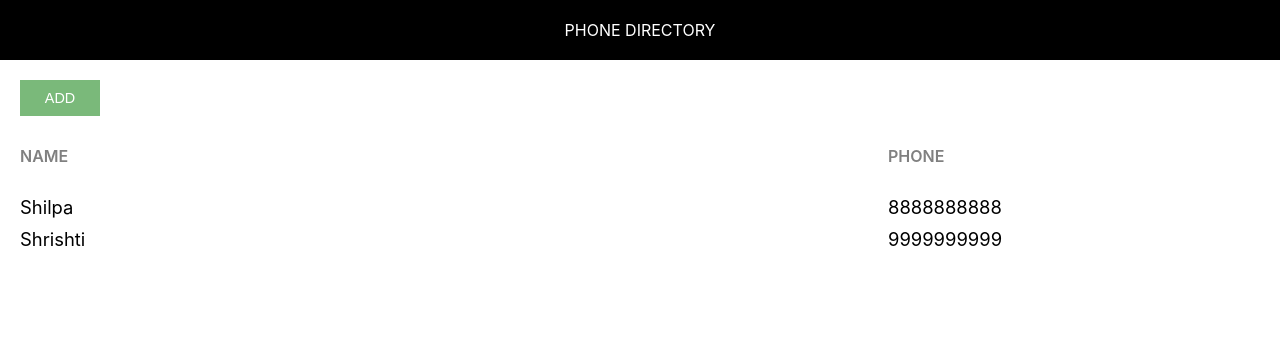
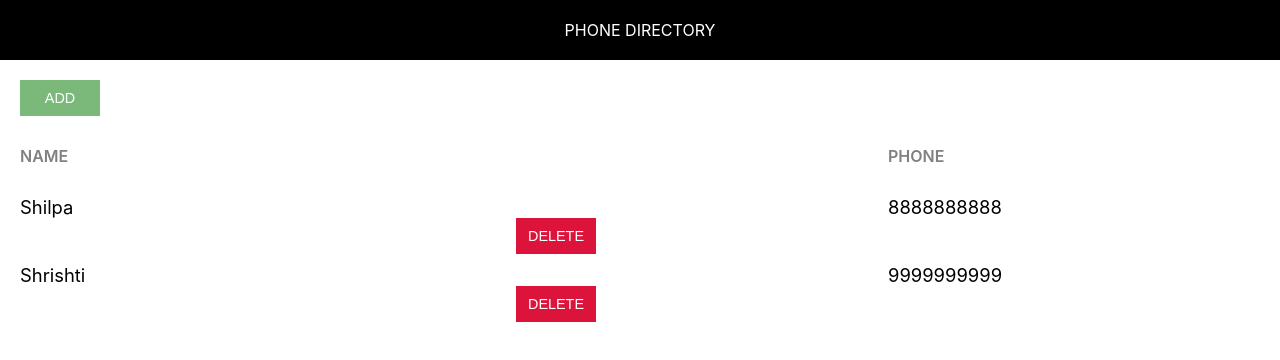
Before and after one commit to Chirag-debug/phone-directory, a React (Create React App) app: page / in a window 1280 px wide. Shown: the top 360 px of the page. Built offline with nearby package versions, Linux system fonts and the light colour scheme.

Commit message:
Added ‘Delete’ button

```diff
--- a/src/App.css
+++ b/src/App.css
@@ -15,6 +15,11 @@
 
 .add-btn {
   background: #7ab97a;
+  color: #fff;
+}
+
+.del-btn {
+  background: crimson;
   color: #fff;
 }
 
@@ -42,3 +47,7 @@
   color: #808080;
   text-transform: uppercase;
 }
+
+.action-btn-container {
+  right: 1%;
+}
--- a/src/App.js
+++ b/src/App.js
@@ -31,7 +31,10 @@ class App extends Component {
               subscribers.map( sub => {
                 return <div key={sub.id} className="grid-container">
               <span className="grid-item">{sub.name}</span> <br/>
-              <span className="grid-item">{sub.phone}</span>
+              <span className="grid-item">{sub.phone}</span> <br/>
+              <span className="grid-item action-btn-container">
+                <button className="custom-btn del-btn">Delete</button>
+              </span>
               </div>
               })
             }
@@ -43,3 +46,5 @@ class App extends Component {
 }
 
 export default App;
+
+//
```
